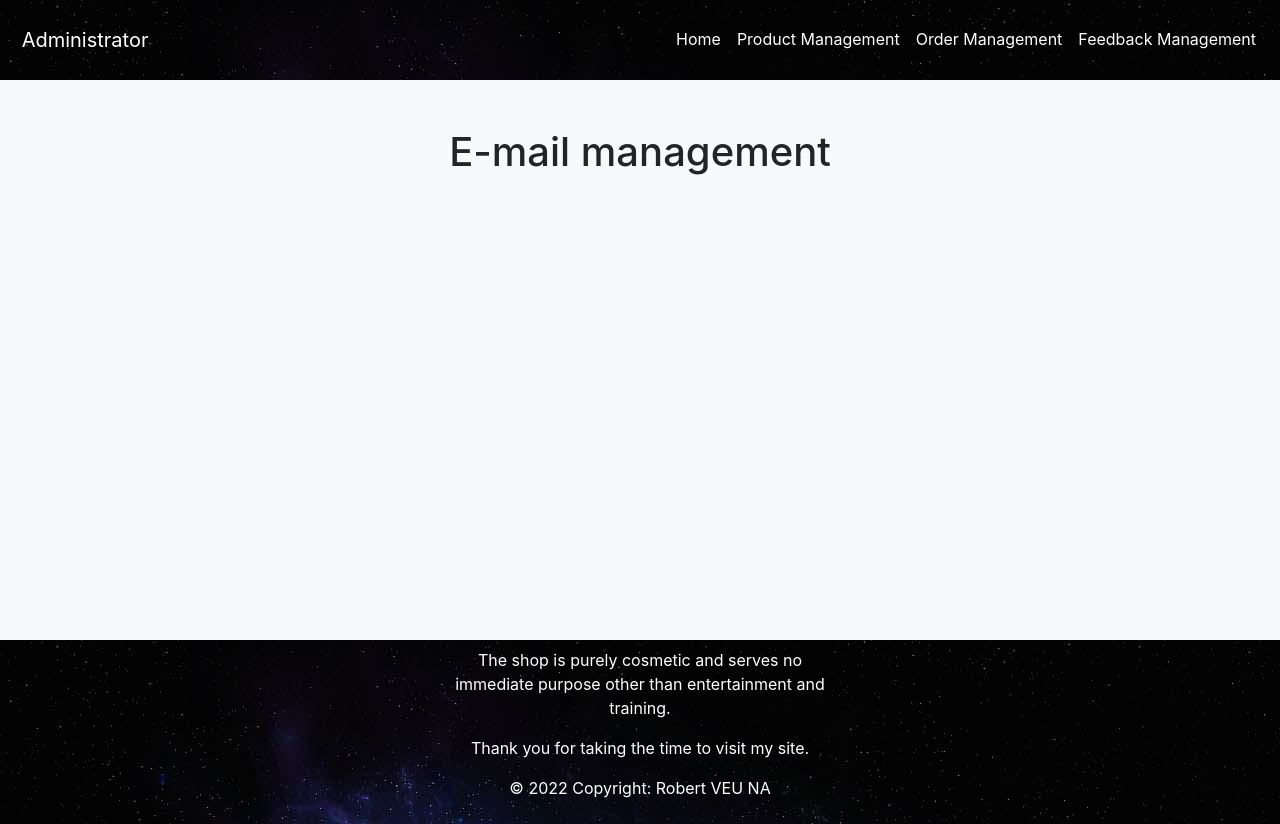
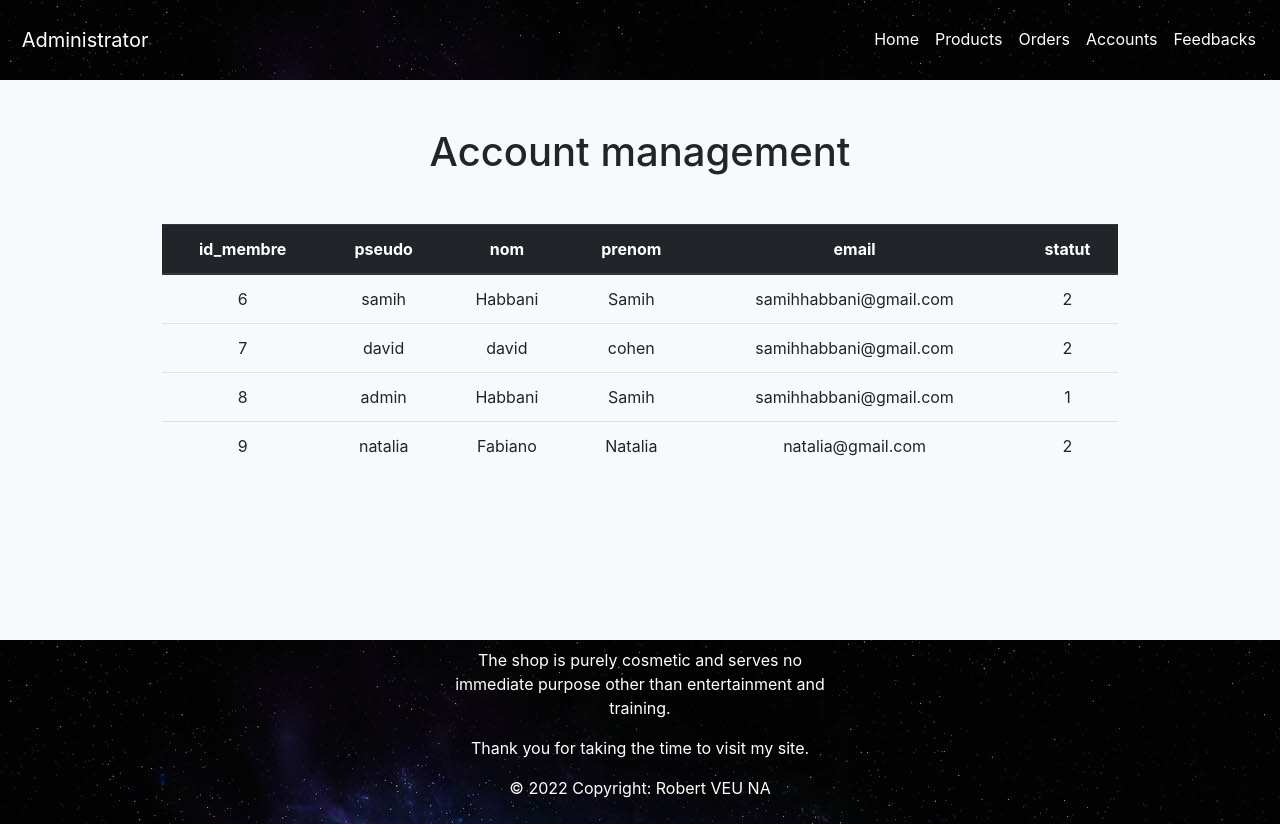
Before and after one commit to veuna-R/php_boutique_saints2022, a PHP site: page /admin/gestion_emails.php in a window 1280 px wide. Run offline with PHP 8.4, Linux system fonts and the light colour scheme; data comes from the database, SQL or seed files in the repository; some libraries are stand-ins or nearby versions.

Commit message:
updated 29/08/2022 @ 16:30

```diff
--- a/admin/gestion_commandes.php
+++ b/admin/gestion_commandes.php
@@ -29,7 +29,7 @@ require_once("inc/header.php");
 
 <?php echo $content; ?>
 
-<table class="table mb-5">
+<table class="table mb-5 table-hover bg-light text-center">
   <thead class="thead-dark">
     <tr>
         <?php for ($i = 0; $i < $stmt->columnCount(); $i++) {
--- a/admin/gestion_emails.php
+++ b/admin/gestion_emails.php
@@ -5,12 +5,48 @@
 require_once("../inc/init.php");
 require_once("inc/header.php");
 
+// Récupération des comptes de la BDD
+$stmt = $pdo->query("SELECT id_membre, pseudo, nom, prenom, email, statut FROM membre");
+
 ?>
 
 
 <!-- BODY -->
-<h1 class='mb-5 text-center'>E-mail management</h1>
+<h1 class='mb-5 text-center'>Account management</h1>
 
+<!-- table -->
+<table class="table table-hover mb-5 bg-light text-center">
+    <thead class="thead-dark">
+        <tr>
+            <!-- affiche les contenus du BDD "feedback" -->
+            <?php for ($i = 0; $i < $stmt->columnCount(); $i++) {
+                $col = $stmt->getColumnMeta($i); ?>
+                <th scope="col"><?= $col['name']; ?></th>
+            <?php } ?>
+            <!-- <th scope="col"></th> -->
+        </tr>
+    </thead>
+
+    <tbody>
+        <!-- affichage des commentaires (id, feedback et timestamp) -->
+        <?php foreach ($stmt->fetchAll(PDO::FETCH_ASSOC) as $index => $membre) { ?>
+
+            <tr>
+
+                <?php foreach($membre as $index => $valeur) { ?>
+                    <?php if($index == "suppression") { ?>
+
+                    <?php } else { ?>
+                        <td><?php echo $valeur; ?> </td>
+                    <?php } ?>
+                <?php } ?>
+
+            </tr>
+
+        <?php } ?>
+
+    </tbody>
+</table>
 
 <?php
     require_once("inc/footer.php");
--- a/admin/inc/header.php
+++ b/admin/inc/header.php
@@ -54,16 +54,16 @@
                         <a class="nav-link" href="../index.php">Home</a>
                     </li>
                     <li class="nav-item active">
-                        <a class="nav-link" href="gestion_produits.php">Product Management</a>
+                        <a class="nav-link" href="gestion_produits.php">Products</a>
                     </li>
                     <li class="nav-item active">
-                        <a class="nav-link" href="gestion_commandes.php">Order Management</a>
+                        <a class="nav-link" href="gestion_commandes.php">Orders</a>
                     </li>
-                    <!-- <li class="nav-item active">
-                        <a class="nav-link" href="gestion_emails.php">E-mail Management</a>
-                    </li> -->
                     <li class="nav-item active">
-                        <a class="nav-link" href="gestion_commentaires.php">Feedback Management</a>
+                        <a class="nav-link" href="gestion_emails.php">Accounts</a>
+                    </li>
+                    <li class="nav-item active">
+                        <a class="nav-link" href="gestion_commentaires.php">Feedbacks</a>
                     </li>
 
                     <!-- Si l'internaute est connecté j'affiche le bouton de déconnexion -->
--- a/feedback.php
+++ b/feedback.php
@@ -1,5 +1,5 @@
-<!-- After 3 seconds, redirect to a different page. In this case, the 'Home page'. -->
-<meta http-equiv='refresh' content='3; url=http://php_boutique_saints2022.test/index.php'>
+<!-- After 2 seconds, redirect to a different page. In this case, the 'Home page'. -->
+<meta http-equiv='refresh' content='2; url=http://php_boutique_saints2022.test/index.php'>
 <meta charset="UTF-8" />
 
 <?php
```
Also changed, not shown: admin/gestion_commentaires.php (+23 -9 lines), admin/gestion_produits.php (+3 -4 lines), index.php (+4 -4 lines), admin/index.php (indentation only).
